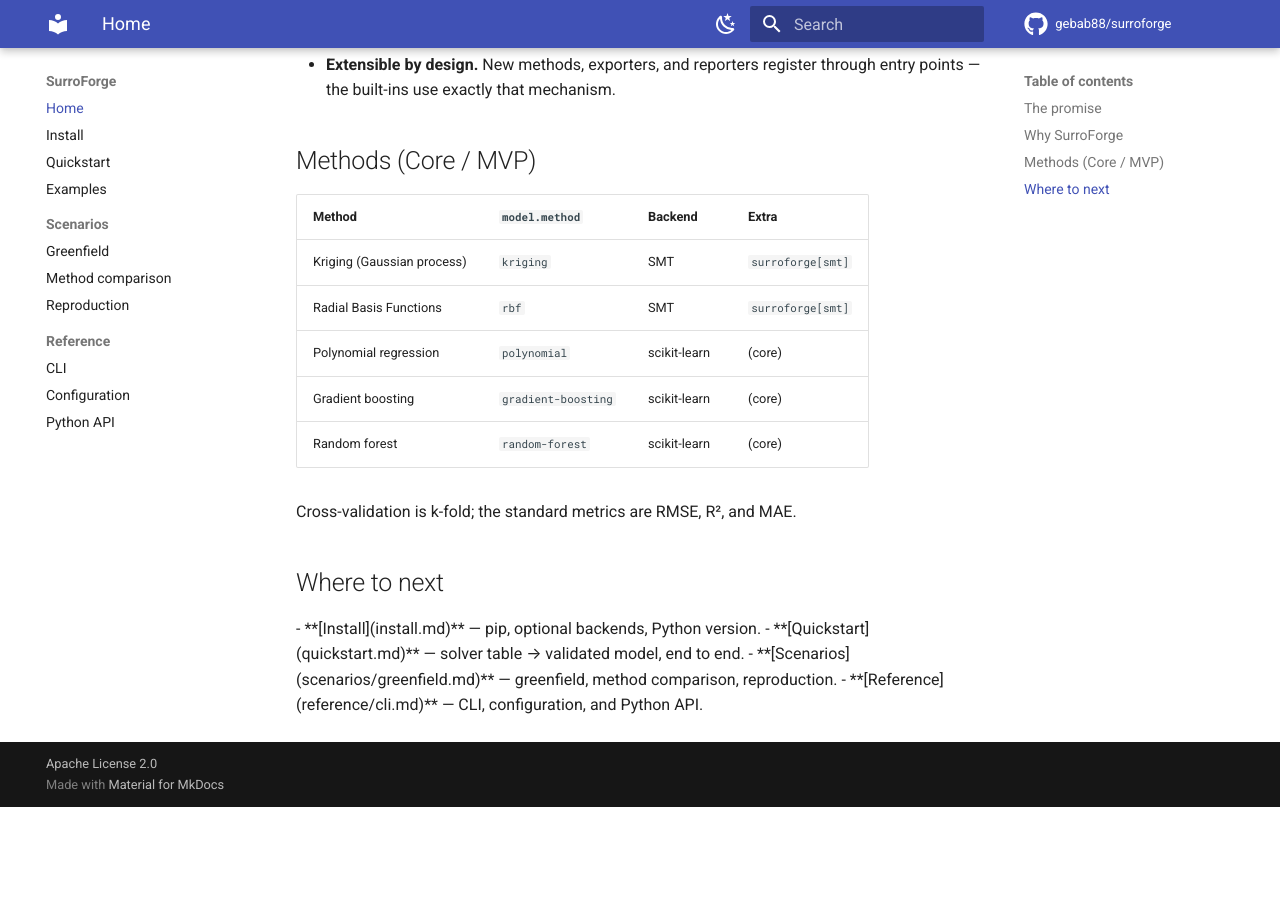
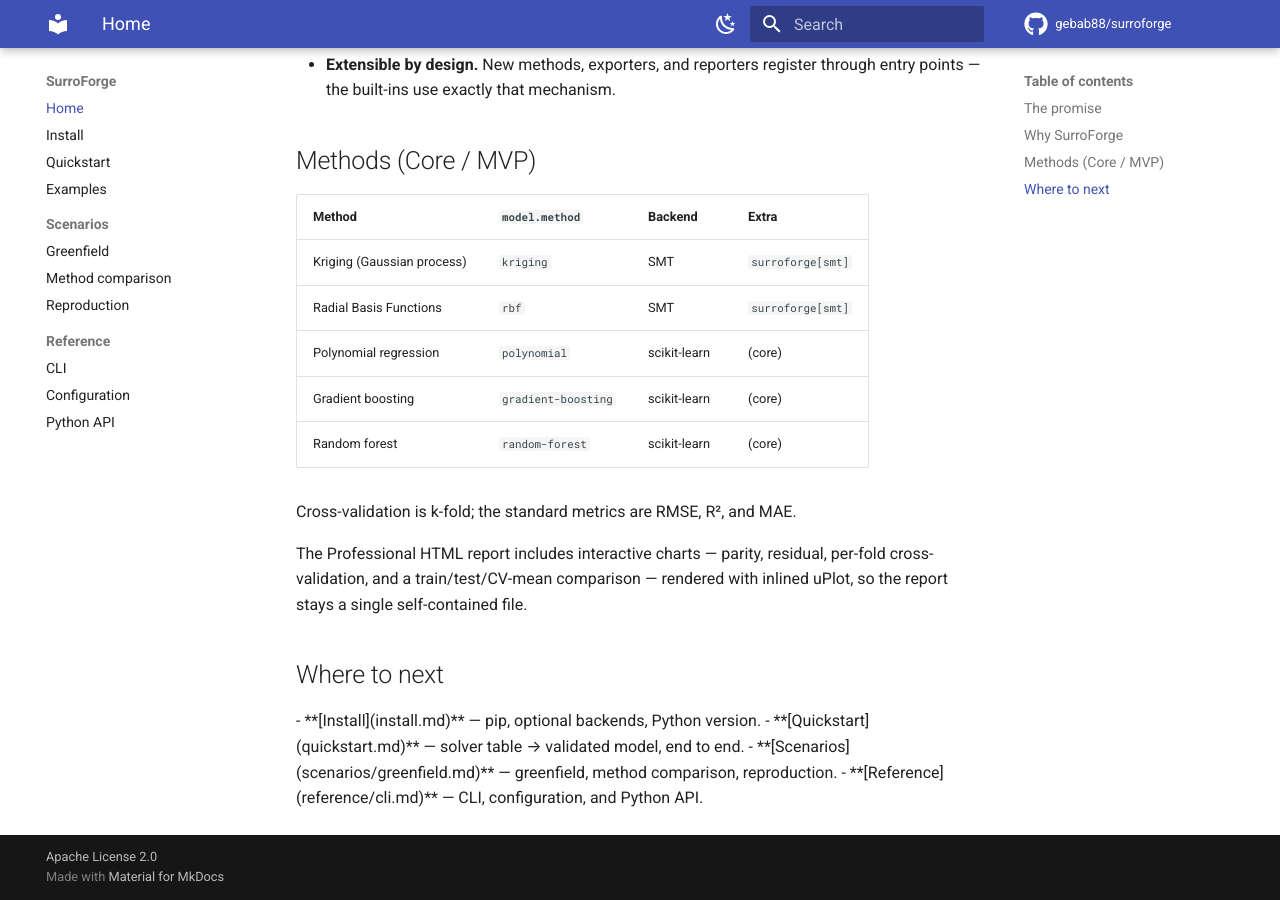
Before and after one commit to gebab88/surroforge, an MkDocs documentation site: the page built from docs/index.md, in a window 1280 px wide and 900 px high, scrolled down 750 px. Built offline with MkDocs 1.6.1 and Material for MkDocs 9.7.7, drawn with Linux system fonts in a browser that asks for light colours; comment, search, counter and statistics services are not loaded; before the commit the page ends 1557 px from its top, so only the background shows below that.

Commit message:
docs: document interactive HTML visualizations

```diff
--- a/docs/index.md
+++ b/docs/index.md
@@ -44,6 +44,10 @@ Phase 1 (MVP).
 
 Cross-validation is k-fold; the standard metrics are RMSE, R², and MAE.
 
+The Professional HTML report includes interactive charts — parity, residual, per-fold
+cross-validation, and a train/test/CV-mean comparison — rendered with inlined uPlot, so
+the report stays a single self-contained file.
+
 ## Where to next
 
 <div class="grid cards" markdown>
```
Also changed, not shown: CHANGELOG.md (+16 -0 lines).
